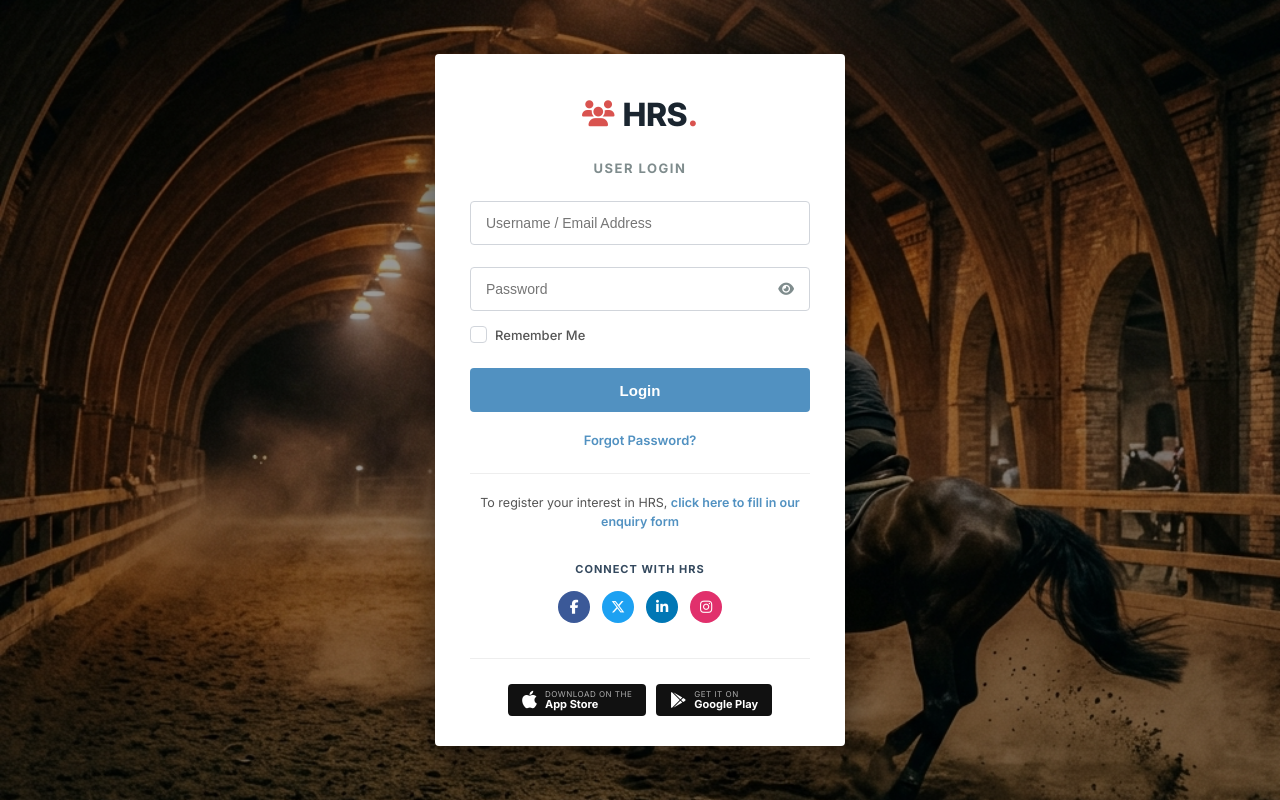
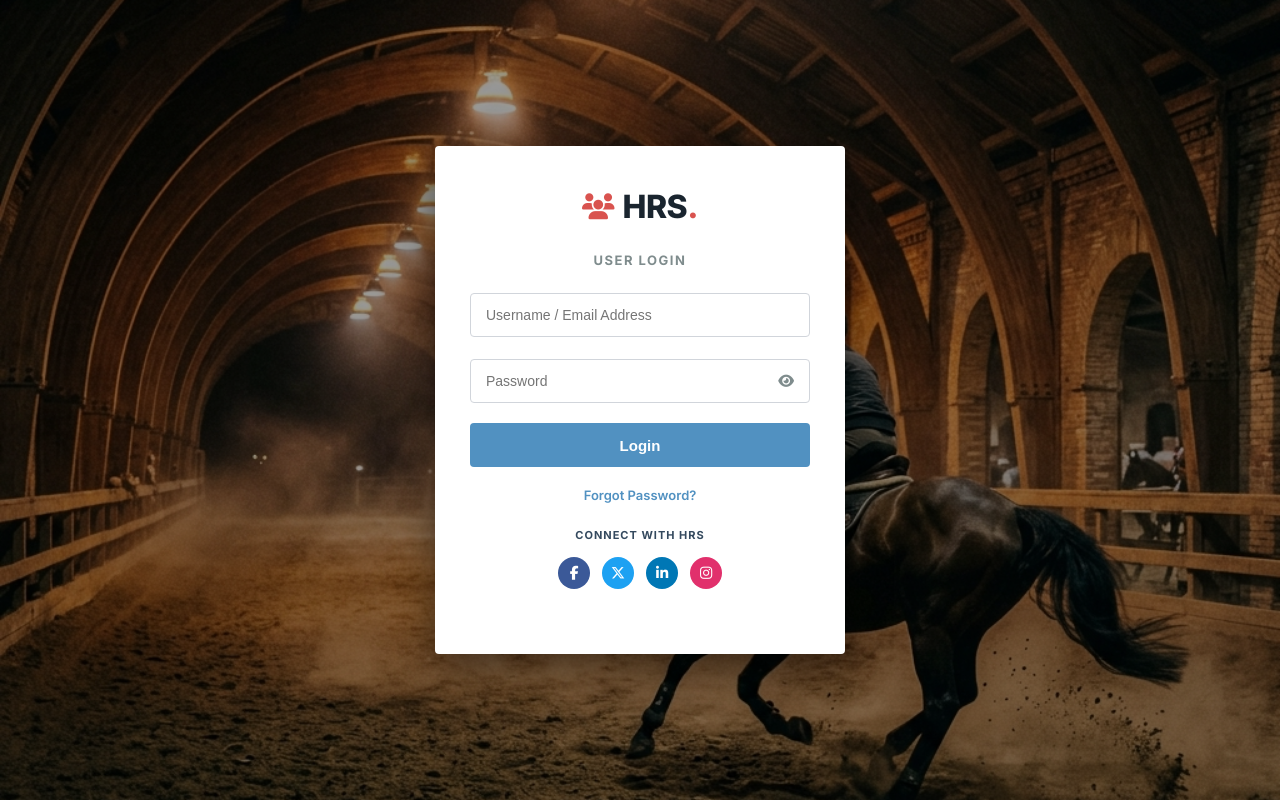
Before and after one commit to huzaifanasir-fabtechsol/web, a React (Vite) app in the folder forntend/web/: page /login in a window 1280 px wide. Built offline with nearby package versions, Linux system fonts and the light colour scheme.

Commit message:
modified:   forntend/web/src/pages/Login.jsx

```diff
--- a/forntend/web/src/pages/Login.jsx
+++ b/forntend/web/src/pages/Login.jsx
@@ -467,7 +467,7 @@ export default function Login() {
           </div>
 
           {/* Remember Me Checkbox */}
-          <div style={{ display: 'flex', alignItems: 'center', justifyContent: 'space-between', marginBottom: 20, width: '100%' }}>
+          {/* <div style={{ display: 'flex', alignItems: 'center', justifyContent: 'space-between', marginBottom: 20, width: '100%' }}>
             <label style={{ display: 'flex', alignItems: 'center', gap: 8, cursor: 'pointer', userSelect: 'none' }}>
               <input type="checkbox" checked={rememberMe} onChange={(e) => setRememberMe(e.target.checked)} style={{ display: 'none' }} />
               <span style={{ width: 17, height: 17, borderRadius: 4, flexShrink: 0, border: `1.5px solid ${rememberMe ? '#5191c1' : '#d1d5db'}`, background: rememberMe ? '#5191c1' : '#ffffff', display: 'flex', alignItems: 'center', justifyContent: 'center', transition: 'all 0.2s' }}>
@@ -475,7 +475,7 @@ export default function Login() {
               </span>
               <span style={{ fontSize: 13, color: '#555555', fontWeight: 500 }}>Remember Me</span>
             </label>
-          </div>
+          </div> */}
 
           {/* Submit Button */}
           <button
@@ -494,11 +494,6 @@ export default function Login() {
         {/* Forgot Password */}
         <Link to="/forgot-password" className="link-forgot-new">Forgot Password?</Link>
 
-        {/* Register Text */}
-        <div className="register-text-new">
-          To register your interest in HRS, <a href="#" className="register-link-new">click here to fill in our enquiry form</a>
-        </div>
-
         {/* Connect Header */}
         <div className="connect-header-new">Connect with HRS</div>
 
@@ -511,7 +506,7 @@ export default function Login() {
         </div>
 
         {/* App Downloads */}
-        <div className="app-downloads-new">
+        {/* <div className="app-downloads-new">
           <a href="#" className="app-btn-new">
             <i className="fa-brands fa-apple app-icon-new"></i>
             <div className="app-btn-text-new">
@@ -526,7 +521,7 @@ export default function Login() {
               <span className="app-main-text-new">Google Play</span>
             </div>
           </a>
-        </div>
+        </div> */}
 
       </div>
     </div>
```
